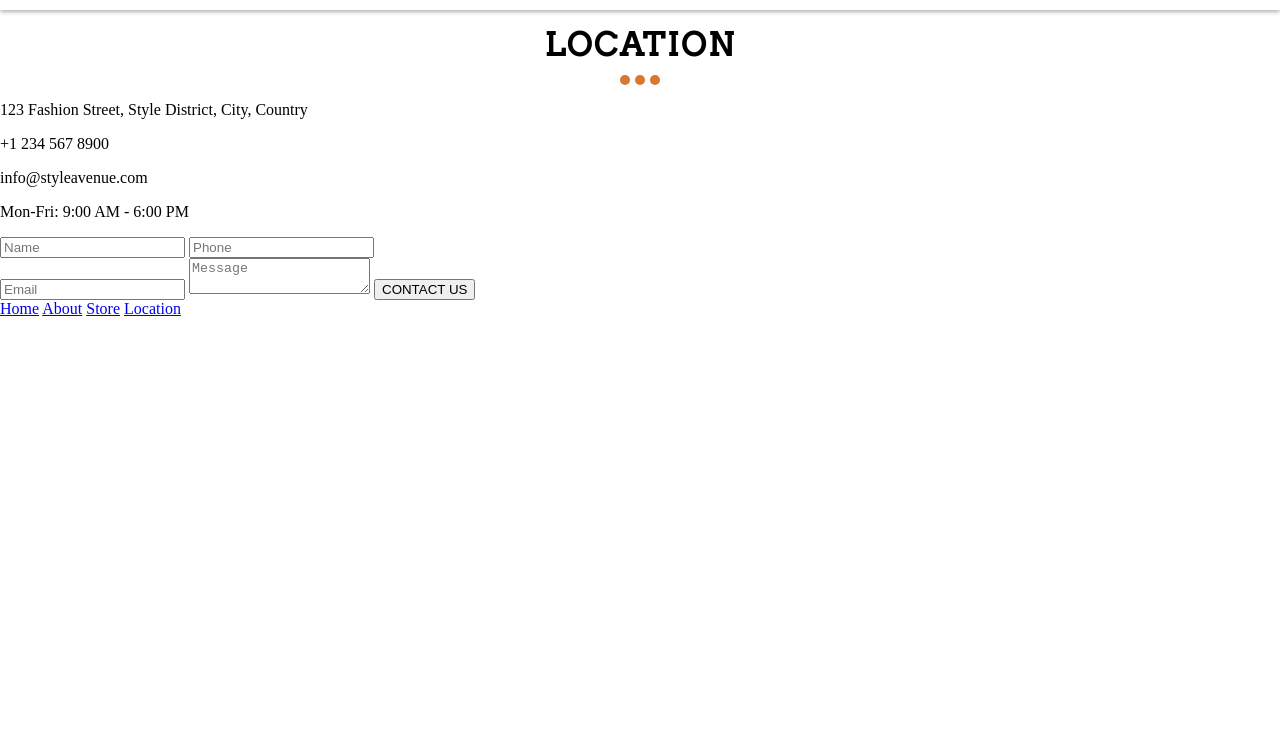
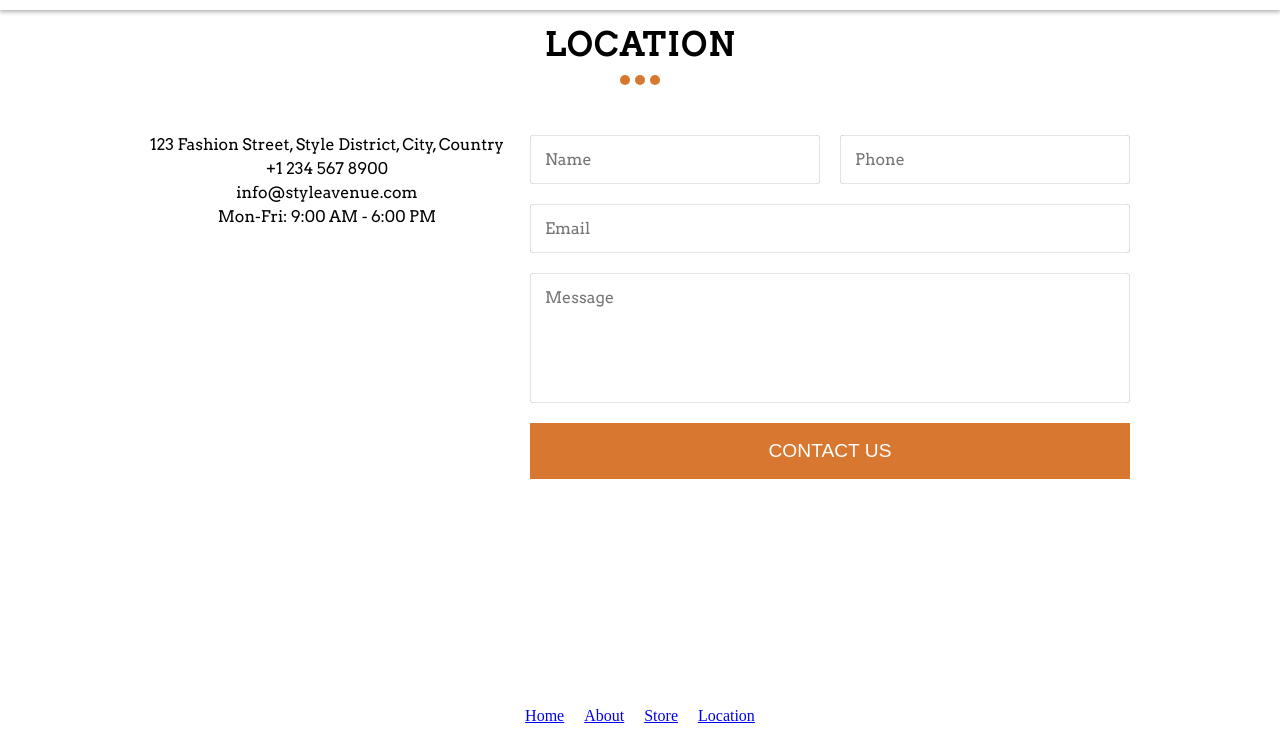
Before and after one commit to Menened/Web_Style_Avenue, a plain HTML site: page location.html in a window 1280 px wide. Shown: the part 55-800 px from the top of the page. Drawn offline with Linux system fonts and the light colour scheme.

Commit message:
Add files via upload

```diff
--- a/css/style.css
+++ b/css/style.css
@@ -114,12 +114,20 @@
     background-position: center;
     background-repeat: no-repeat;
     min-height: 100vh;
+    display: flex;
+    flex-direction: column;
 }
 
 .body_profile {
     margin: 0;
     background-image: none;
     min-height: 100vh;
+    display: flex;
+    flex-direction: column;
+}
+
+main {
+    flex: 1;
 }
 
 .box {
@@ -184,3 +192,106 @@
     background-color: #D87830;
     border-radius: 50%;
 }
+
+.location_content {
+    display: flex;
+    justify-content: space-between;
+    margin-top: 50px;
+    padding: 0 150px;
+}
+
+.location_info {
+    display: flex;
+    flex-direction: column;
+    gap: 5px;
+    align-items: center;
+}
+
+.location_item {
+    display: flex;
+    flex-direction: column;
+    gap: 10px;
+}
+
+.location_item-title {
+    font-family: 'Arvo Bold', sans-serif;
+    font-size: 1.2rem;
+    color: #542B0D;
+    margin: 0;
+}
+
+.location_item-text {
+    font-family: 'Arvo Regular', sans-serif;
+    font-size: 1rem;
+    color: #000000;
+    margin: 0;
+}
+
+.location_form {
+    display: flex;
+    flex-direction: column;
+    gap: 20px;
+    width: 600px;
+}
+
+.form_row {
+    display: flex;
+    gap: 20px;
+    width: 100%;
+}
+
+.form_input {
+    padding: 15px;
+    border: 0px;
+    border-radius: 4px;
+    font-family: 'Arvo Regular', sans-serif;
+    font-size: 1rem;
+    width: 100%;
+    box-shadow: inset 0 0 0px 0.3px #9d9d9d;
+}
+
+.form_email_input {
+    padding: 15px;
+    border: 0px;
+    border-radius: 4px;
+    font-family: 'Arvo Regular', sans-serif;
+    font-size: 1rem;
+    box-shadow: inset 0 0 0px 0.3px #9d9d9d;
+}
+
+.form_textarea {
+    padding: 15px;
+    border: 0px;
+    border-radius: 4px;
+    font-family: 'Arvo Regular', sans-serif;
+    font-size: 1rem;
+    height: 100px;
+    resize: none;
+    box-shadow: inset 0 0 0px 0.3px #9d9d9d;
+}
+
+.form_button {
+    background-color: #D87830;
+    color: #FFFFFF;
+    border: none;
+    padding: 12px 24px;
+    font-family: 'Arial', sans-serif;
+    font-size: 1.2rem;
+    cursor: pointer;
+    height: 3.5rem;
+    transition: background-color 0.3s;
+}
+
+.form_button:hover {
+    background-color: #C66A25;
+}
+.footer {
+    padding: 20px;
+    text-align: center;
+    margin-top: auto;
+}
+.footer_nav {
+    display: flex;
+    justify-content: center;
+    gap: 20px;
+}
```
